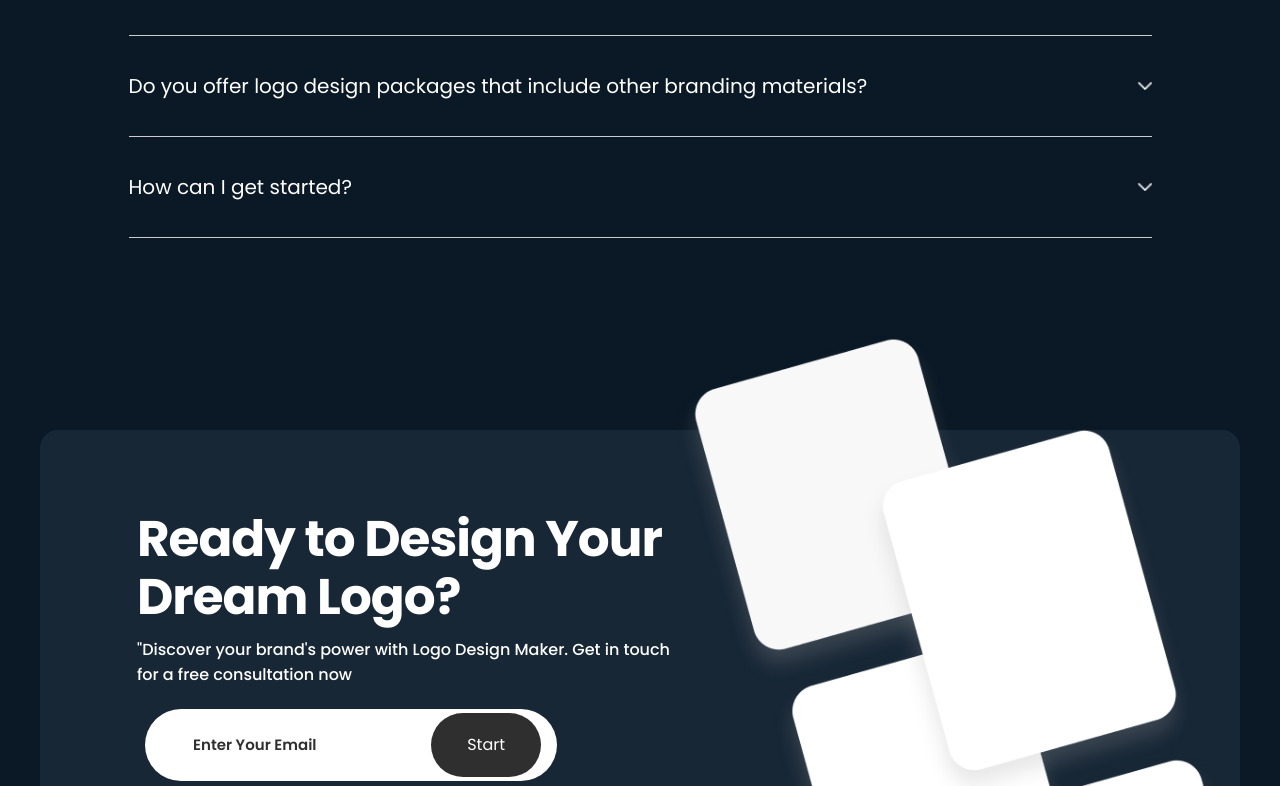
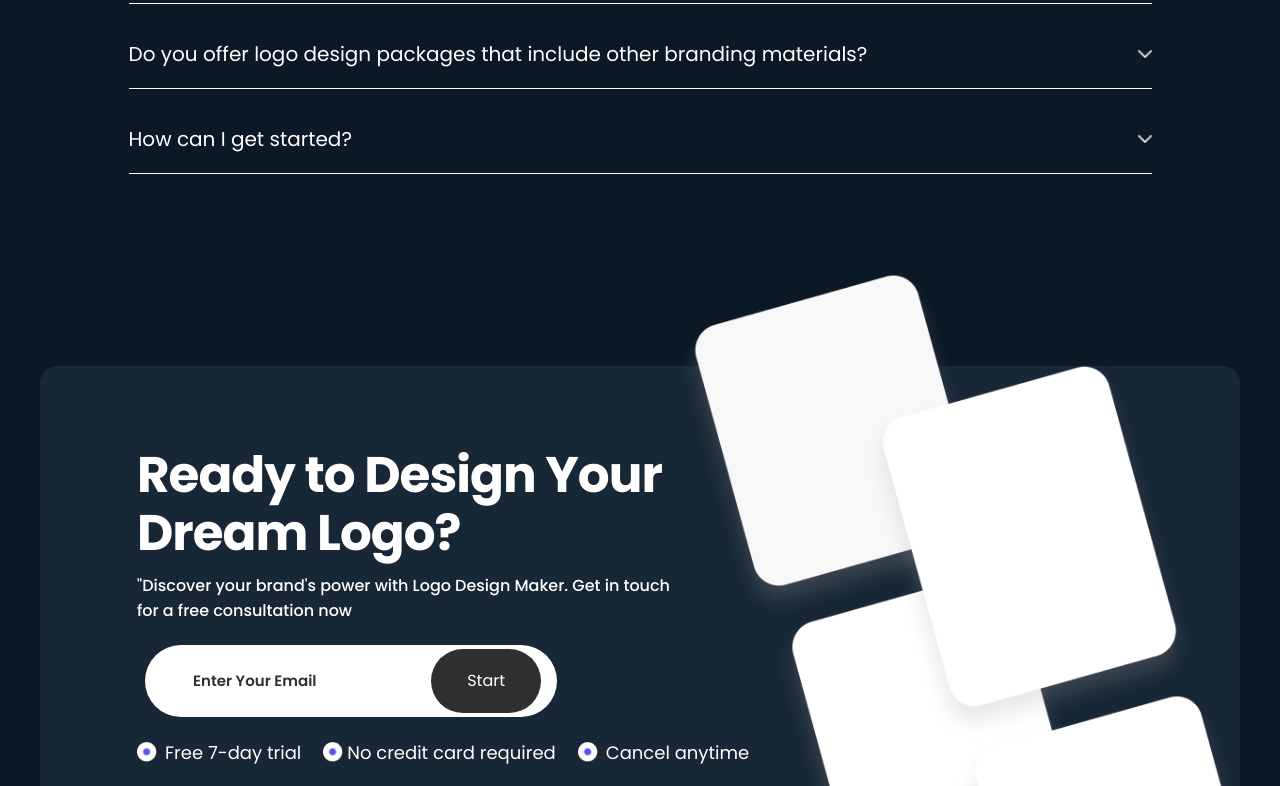
Before and after one commit to shashank8112357010/logo-designmaker, a Next.js app: page / in a window 1280 px wide. Shown: the part 5634-6420 px from the top of the page. Built offline with nearby package versions, Linux system fonts and the light colour scheme.

Commit message:
changes in navbar

```diff
--- a/src/app/atom/FaqShowAtom.js
+++ b/src/app/atom/FaqShowAtom.js
@@ -10,20 +10,21 @@ export default function FaqShowAtom({ data, index, openIndex, setOpenIndex }) {
     };
 
     return (
-        <div className="flex flex-col gap-6 pb-2 cursor-pointer " onClick={toggleAccordion}
-            style={{ borderBottom: index !== data.length - 1 ? '1px solid #ccc' : 'none' }}
+        <div className="flex flex-col gap-2 pb-2 customBorderBottom2 border-white"
         >
-            <div className="flex items-center justify-between gap-4 cursor-pointer">
-                <p className=" text-mobTitle sm:text-tabTitle lg:text-lapTitle font-normal leading-6 sm:leading-6 lg:leading-9 cursor-pointer" >
+            <div className="flex items-center justify-between gap-4 cursor-pointer" onClick={toggleAccordion}>
+                <div className=" text-mobTitle sm:text-tabTitle lg:text-lapTitle font-normal leading-6 sm:leading-6 lg:leading-9 cursor-pointer w-full block" >
                     {data.ques}
-                </p>
+                </div>
 
                 <Image src={isOpen ? "/home/UpArrow.png" : "/home/DownArrow.png"} width={15} height={15} alt={isOpen ? "DownArrowImg" : "UpArrowImg"} />
 
             </div>
-            <p className={`transition-all duration-500 ease-in-out ${isOpen ? "h-32" : "h-0 opacity-0"} text-mobBody max-w-xl lg:max-w-3xl sm:text-tabBody lg:text-lapBody text-primaryGrey`}>
-                {data.ans}
-            </p>
+            <div className="overflow-hidden">
+                <p className={`transition-all duration-500 ease-in-out ${isOpen ? "h-32 xs:h-24" : "h-0"} text-mobBody max-w-xl lg:max-w-3xl sm:text-tabBody lg:text-lapBody text-primaryGrey`}>
+                    {data.ans}
+                </p>
+            </div>
 
         </div>
     )
--- a/src/app/components/footer/Footer.js
+++ b/src/app/components/footer/Footer.js
@@ -54,7 +54,7 @@ export default function Footer() {
                                 <p className=" text-mobfooterTitle sm:text-tabfooterTitle lg:text-lapfooterTitle font-bold">{footer.heading}</p>
                                 <ul className="text-mobfooterLinks sm:text-tabfooterLinks  lg:text-lapfooterLinks leading-8 font-normal text-primaryGrey">
                                     {footer.data.map((item, indexx) => (
-                                        <li className="cursor-pointer" key={indexx}>
+                                        <li className="!cursor-pointer" key={indexx}>
                                             <a href="#" >
                                                 {item}
                                             </a>
--- a/src/app/components/home/DesignYourLogo.js
+++ b/src/app/components/home/DesignYourLogo.js
@@ -24,24 +24,24 @@ export default function DesignYourLogo() {
                         </div>
                     </div>
                     <div className="flex flex-col sm:flex-row gap-[22px] items-center w-full justify-center lgg:justify-start">
-                        <div className="flex gap-1 items-center">
+                        <div className="flex gap-1 items-center w-[200px] sm:w-auto">
                             <div className="h-[20px] w-[20px] relative">
                                 <Image src="/home/BulletPoint.png" alt="BulltePointImg" fill />
                             </div>
-                            <p className="text-[14px] sm:text-[14px] lg:text-[18px]  whitespace-nowrap">Free 7-day trial</p>
+                            <p className="text-[14px] ml-1 sm:text-[14px] lg:text-[18px]  whitespace-nowrap">Free 7-day trial</p>
                         </div>
 
-                        <div className="flex items-center">
+                        <div className="flex items-center w-[200px] sm:w-auto">
                             <div className="h-[20px] w-[20px] relative">
                                 <Image src="/home/BulletPoint.png" alt="BulltePointImg" fill />
                             </div>
-                            <p className="text-[14px] sm:text-[14px] lg:text-[18px] whitespace-nowrap">No credit card required</p>
+                            <p className="text-[14px] ml-1 sm:text-[14px] lg:text-[18px] whitespace-nowrap">No credit card required</p>
                         </div>
-                        <div className="flex gap-1 items-center">
+                        <div className="flex gap-1 items-center w-[200px] sm:w-auto">
                             <div className="h-[20px] w-[20px] relative">
                                 <Image src="/home/BulletPoint.png" alt="BulltePointImg" fill />
                             </div>
-                            <p className="text-[14px] sm:text-[14px] lg:text-[18px] whitespace-nowrap">Cancel anytime</p>
+                            <p className="text-[14px] ml-1 sm:text-[14px] lg:text-[18px] whitespace-nowrap">Cancel anytime</p>
                         </div>
                     </div>
                 </div>
--- a/src/app/components/navbar/Navbar.js
+++ b/src/app/components/navbar/Navbar.js
@@ -46,23 +46,23 @@ export default function Navbar() {
             <div className={`-z-40 bg-secondaryBlack flex flex-col lg:hidden absolute ${hide ? "left-[0px] top-20" : "-py-0 top-12 -left-[72rem]"} bg-lightWhite w-full transition-all duration-500 ease-in-out rounded-br-[20px] rounded-bl-[20px]`} >
                 <div className="bg-secondaryBlack absolute w-full">
                     <div className="p-8">
-                        <ul className="flex flex-col gap-4 text-[14px] text-white font-semibold">
-                            <li className="customBorderBottom border-primaryGrey pb-2 cursor-pointer"><a>About Us</a></li>
-                            <li className={`customBorderBottom  border-primaryGrey pb-2 transition-all duration-700 ease-in-out cursor-pointer `} onClick={() => setShow(!show)}>
-                                <a>
+                        <ul className="flex flex-col text-[14px] text-white font-semibold">
+                            <li className="customBorderBottom py-3 border-primaryGrey pb-2 cursor-pointer"><a>About Us</a></li>
+                            <li className={`customBorderBottom pt-3 pb-2 border-primaryGrey transition-all duration-700 ease-in-out cursor-pointer relative`} >
+                                <a onClick={() => setShow(!show)} className="block">
                                     Services
                                 </a>
-                                <Image className="inline float-end mt-1" src={show ? "/home/UpArrow.png" : "/home/DownArrow.png"} width={10} height={10} alt={show ? "DownArrowImg" : "UpArrowImg"} />
+                                <Image className="inline absolute float-end mt-1 top-4 right-0" src={show ? "/home/UpArrow.png" : "/home/DownArrow.png"} width={10} height={10} alt={show ? "DownArrowImg" : "UpArrowImg"} />
 
-                                <ul className={`mt-2 cursor-pointer transition-all duration-500 ease-in-out ${show ? "h-60" : "h-0 opacity-0"}`} >
+                                <ul className={`mt-2 cursor-pointer transition-all duration-500 ease-in-out ${show ? "h-60" : "h-0 opacity-0 "}`}>
                                     {
                                         ["logo design", "buisness cards", "product packaging", "landing page design", "website development", "buisness cards", "social media profile banners", "custom illustrations"].map((item, index) => <li key={index} className="text-primaryGrey mb-2 text-[14px] capitalize"><a>{item}</a></li>)
                                     }
                                 </ul>
                             </li>
-                            <li className="customBorderBottom border-primaryGrey pb-2 cursor-pointer"><a>Pricing</a></li>
-                            <li className="customBorderBottom border-primaryGrey pb-2 cursor-pointer"><a>Contact</a></li>
-                            <li className="customBorderBottom border-primaryGrey pb-2 cursor-pointer"><a>Resources</a></li>
+                            <li className="customBorderBottom py-3 border-primaryGrey pb-2 cursor-pointer"><a>Pricing</a></li>
+                            <li className="customBorderBottom py-3 border-primaryGrey pb-2 cursor-pointer"><a>Contact</a></li>
+                            <li className="customBorderBottom py-3 border-primaryGrey pb-2 cursor-pointer"><a>Resources</a></li>
                         </ul>
                     </div>
                 </div>
--- a/src/app/globals.css
+++ b/src/app/globals.css
@@ -11,6 +11,10 @@
 /* //home slider  */
 .homeSlider>.slick-slider>.slick-dots li.slick-active button:before {
     color: #5CFF85 !important;
+}
+
+.cursorPointer {
+    cursor: pointer;
 }
 
 .homeSlider>.slick-slider .slick-dots li button:before {
@@ -76,6 +80,10 @@
     border-bottom: 0.5px solid;
 }
 
+.customBorderBottom2 {
+    border-bottom: 1px solid;
+}
+
 
 .inputPlaceholder::placeholder {
     font-size: 16px !important;
```
